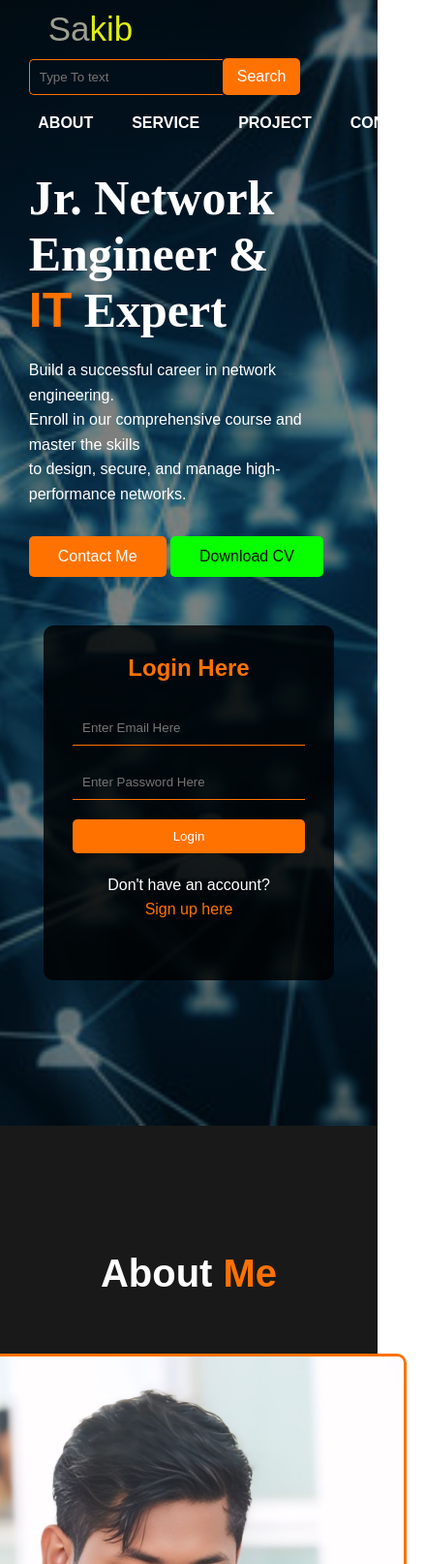
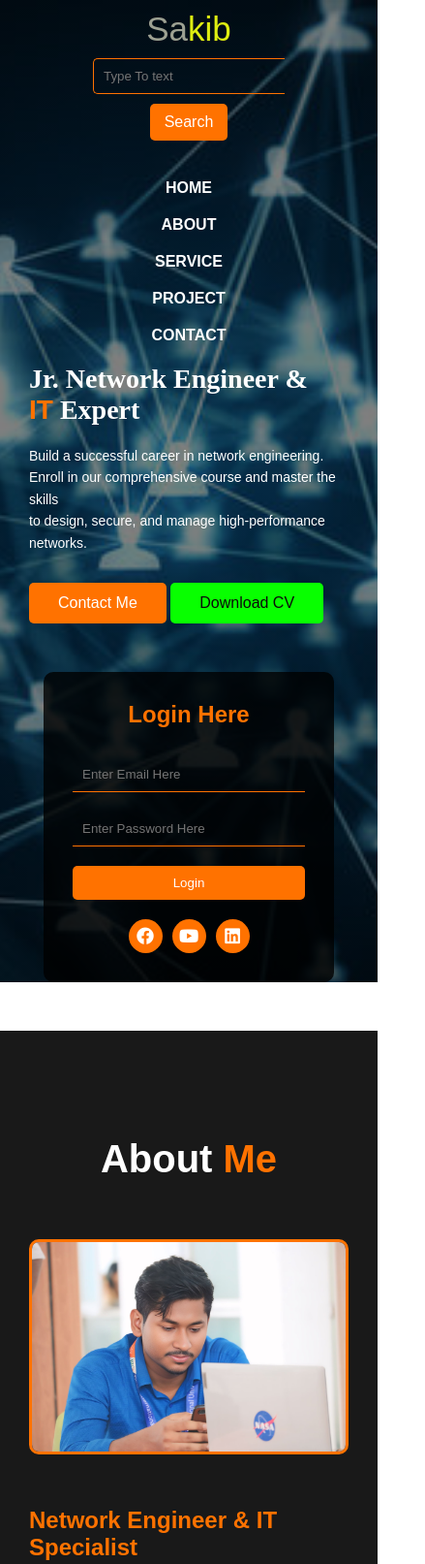
Before and after one commit to tonmoykumarsen/sakib-portfolio, a plain HTML site: page index.html in a window 390 px wide. Shown: the top 1613 px of the page at 97% size, 439 px wide, since content can reach past the window. Drawn offline with Linux system fonts and the light colour scheme.

Commit message:
responsive

```diff
--- a/index.html
+++ b/index.html
@@ -3,6 +3,8 @@
 <head>
     <title>Webpage Design</title>
     <link rel="stylesheet" href="style.css">
+    <link rel="stylesheet" href="https://cdnjs.cloudflare.com/ajax/libs/font-awesome/6.0.0/css/all.min.css">
+
 </head>
 <body>
 
@@ -45,8 +47,13 @@
                 <input type="email" placeholder="Enter Email Here">
                 <input type="password" placeholder="Enter Password Here">
                 <button class="btnn">Login</button>
-                <p class="link">Don't have an account?<br>
-                <a href="#">Sign up here</a></p>
+
+                <div class="social-icons">
+                    <a href="https://www.facebook.com/bmsakibhossain13" class="social-icon"><i class="fa-brands fa-facebook"></i></a>
+                    <a href="https://www.youtube.com/@b.mshakib6315" class="social-icon"><i class="fa-brands fa-youtube"></i></a>
+                    <a href="https://bd.linkedin.com/in/sakib-hossain-74a2a728a" class="social-icon"><i class="fa-brands fa-linkedin"></i></a>
+                </div>
+
             </div>
         </div>
     </div>
@@ -116,7 +123,7 @@
     <!-- Services -->
     <section class="services" id="services">
         <div class="section-title">
-            <h2><span> IT Services</span></h2>
+            <h2><span>Services</span></h2>
         </div>
         <div class="service-container">
             <div class="service-box">
@@ -126,7 +133,7 @@
             </div>
             <div class="service-box">
                 <svg width="50" height="50" viewBox="0 0 24 24" fill="none" stroke="currentColor" stroke-width="2" stroke-linecap="round" stroke-linejoin="round"><path d="M21 16V8a2 2 0 0 0-2-2H5a2 2 0 0 0-2 2v8"></path><rect x="3" y="16" width="18" height="4"></rect><path d="M8 16v4"></path><path d="M16 16v4"></path></svg>
-                <h3>Cyber Security Solutions</h3>
+                <h3>Cyber security solutions & IT</h3>
                 <p>Implementing advanced security protocols, firewalls, and threat detection systems.</p>
             </div>
             <div class="service-box">
--- a/style.css
+++ b/style.css
@@ -145,13 +145,11 @@ html {
 /* Section Title */
 .section-title {
     text-align: center;
-    margin-bottom: 40px;
+    margin-bottom: 30px;
 }
 
 .section-title h2 {
-    font-size: 32px;
-    color: #ddb812;
-    margin-top: 30px;
+    margin-top: 10px;
 }
 
 .section-title span {
@@ -388,39 +386,9 @@ html {
     background: #fff;
     color: #ff7200;
 }
-
-.social-links {
-    display: flex;
-    justify-content: center;
-    gap: 15px;
-    margin-top: 30px;
-}
-
-.social-links a {
-    width: 40px;
-    height: 40px;
-    background: rgba(255,255,255,0.1);
-    border-radius: 50%;
-    display: flex;
-    align-items: center;
-    justify-content: center;
-    transition: 0.3s ease;
-}
-
-.social-links a:hover {
-    background: #ff7200;
-    transform: translateY(-5px);
-}
-
-.social-links svg {
-    width: 20px;
-    height: 20px;
-    color: #fff;
-}
 .contact-container {
     display: flex;
     justify-content: space-between;
-    gap: 20px;
 }
 
 .contact-info {
@@ -429,7 +397,7 @@ html {
 
 .info-box {
     background: #222;
-    padding: 15px;
+    padding: 5px;
     border-radius: 8px;
     margin-bottom: 10px;
 }
@@ -523,6 +491,44 @@ textarea {
     color: #ff7200;
     text-decoration: none;
 }
+.social-icons {
+    display: flex;
+    justify-content: center;
+    gap: 15px;
+    margin-top: 20px;
+}
+
+.social-icon {
+    display: flex;
+    align-items: center;
+    justify-content: center;
+    width: 40px;
+    height: 40px;
+    background: #ff7200;
+    color: #fff;
+    font-size: 20px;
+    border-radius: 50%;
+    text-decoration: none;
+    transition: 0.3s ease-in-out;
+}
+
+.social-icon:hover {
+    background: #fff;
+    color: #ff7200;
+    box-shadow: 0 0 10px rgba(255, 114, 0, 0.6);
+}
+
+@media (max-width: 600px) {
+    .social-icons {
+        gap: 10px;
+    }
+    .social-icon {
+        width: 35px;
+        height: 35px;
+        font-size: 18px;
+    }
+}
+
 
 @media (max-width: 1200px) {
     .navbar,
@@ -559,3 +565,74 @@ textarea {
         margin: 50px auto;
     }
 }
+
+/* Responsive Styles */
+@media (max-width: 1200px) {
+    .navbar, .content, .about-content, .contact-content {
+        width: 100%;
+        padding: 0 30px;
+    }
+}
+
+@media (max-width: 992px) {
+    .navbar {
+        flex-direction: column;
+        height: auto;
+        text-align: center;
+    }
+
+    .menu ul {
+        flex-direction: column;
+        padding: 10px 0;
+    }
+
+    .menu ul li {
+        margin: 10px 0;
+    }
+
+    .search {
+        flex-direction: column;
+        gap: 10px;
+    }
+
+    .srch {
+        width: 100%;
+    }
+
+    .about-container, .contact-container {
+        flex-direction: column;
+    }
+
+    .about-img img {
+        width: 100%;
+        height: auto;
+    }
+}
+
+@media (max-width: 768px) {
+    .content h1 {
+        font-size: 35px;
+    }
+
+    .content p {
+        font-size: 16px;
+    }
+
+    .service-container, .project-container {
+        grid-template-columns: 1fr;
+    }
+}
+
+@media (max-width: 576px) {
+    .content h1 {
+        font-size: 28px;
+    }
+
+    .content p {
+        font-size: 14px;
+    }
+
+    .contact-container {
+        padding: 20px;
+    }
+}
```
